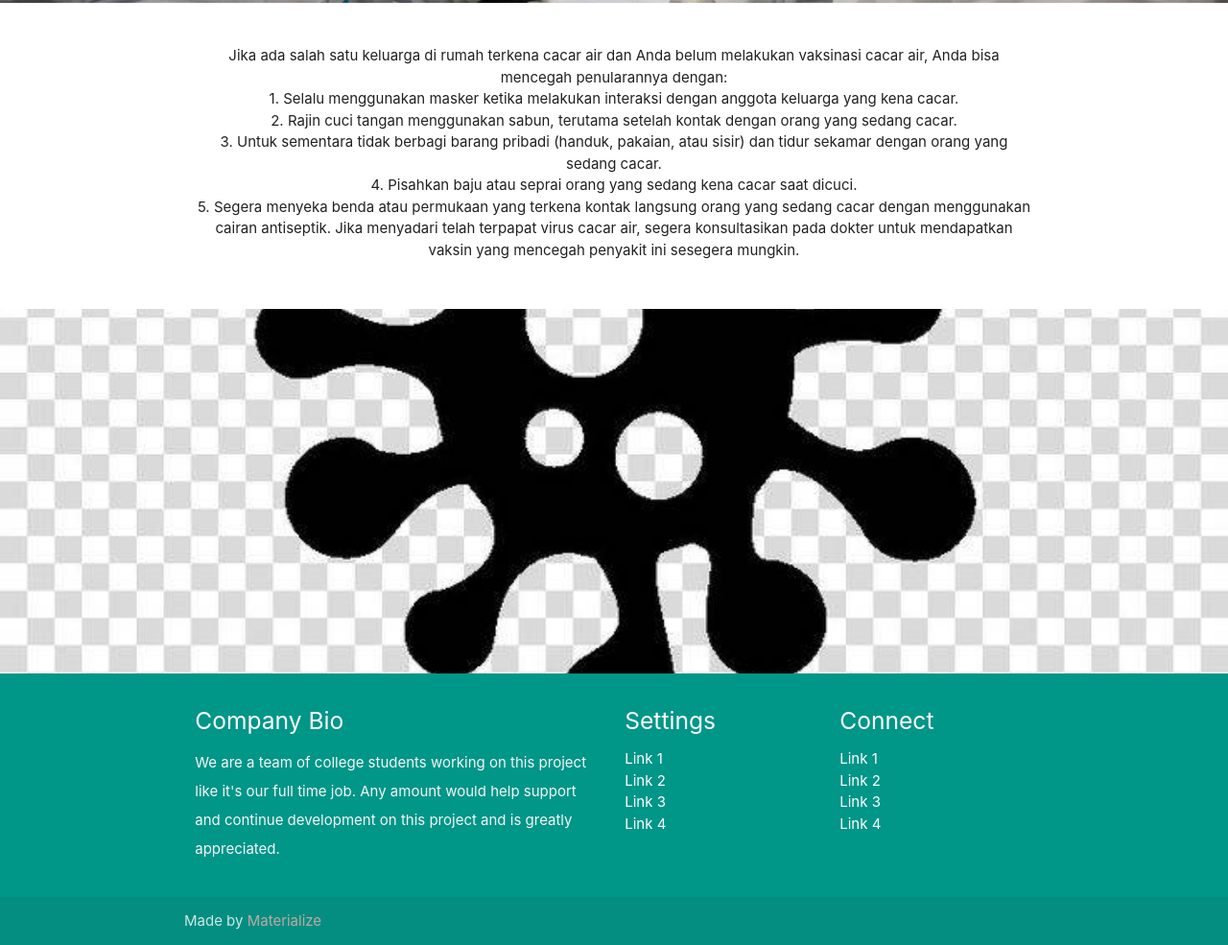
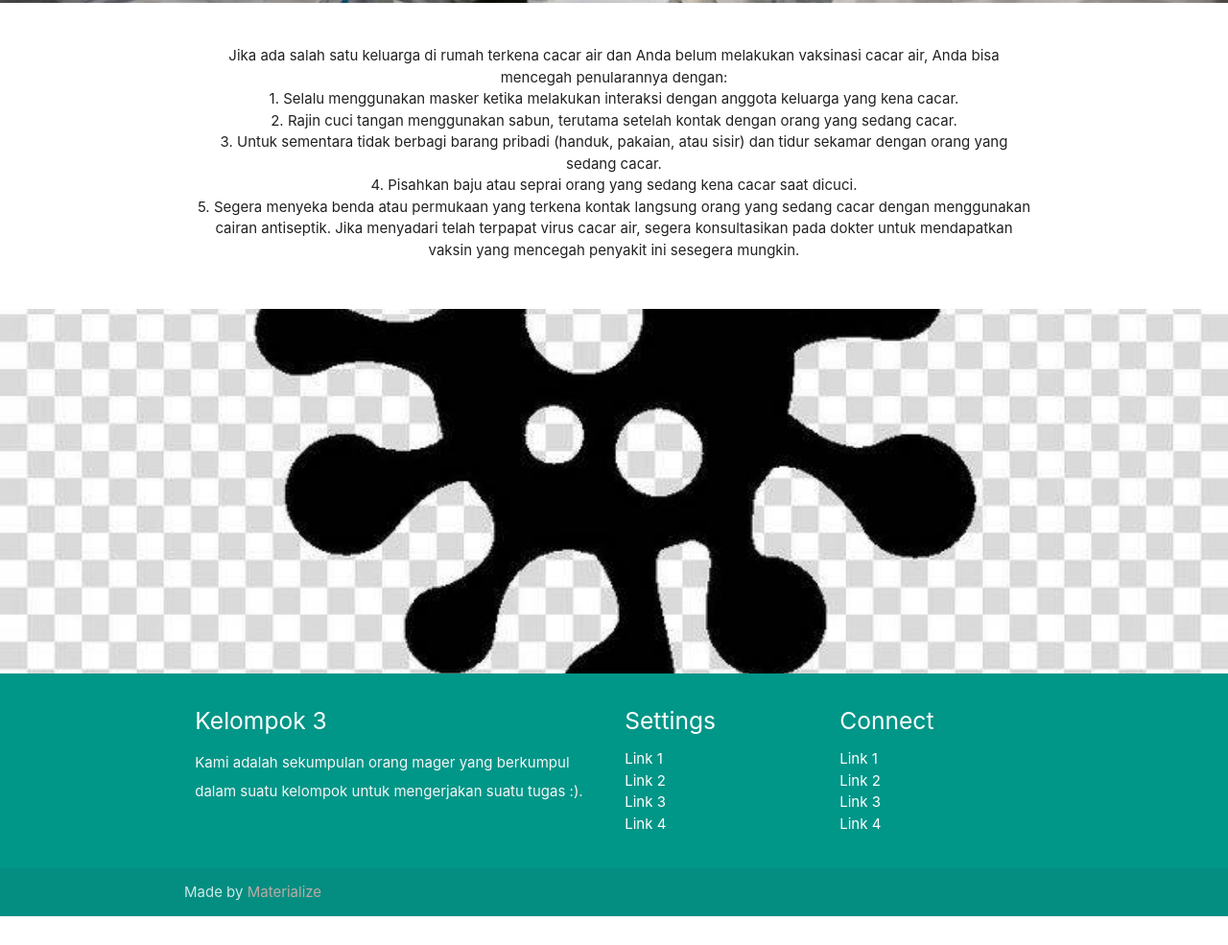
Before and after one commit to SMAKBO/2020-wabah-xi-2-3-cacar, a plain HTML site: page 3.html in a window 1280 px wide. Shown: the part 1571-2556 px from the top of the page at 96% size. After the commit the page ends 2526 px from the top, so only its background shows below. Drawn offline with nearby package versions, Linux system fonts and the light colour scheme.

Commit message:
Update 3.html

```diff
--- a/3.html
+++ b/3.html
@@ -135,8 +135,8 @@
     <div class="container">
       <div class="row">
         <div class="col l6 s12">
-          <h5 class="white-text">Company Bio</h5>
-          <p class="grey-text text-lighten-4">We are a team of college students working on this project like it's our full time job. Any amount would help support and continue development on this project and is greatly appreciated.</p>
+          <h5 class="white-text">Kelompok 3</h5>
+          <p class="grey-text text-lighten-4">Kami adalah sekumpulan orang mager yang berkumpul dalam suatu kelompok untuk mengerjakan suatu tugas :).</p>
 
 
         </div>
```
